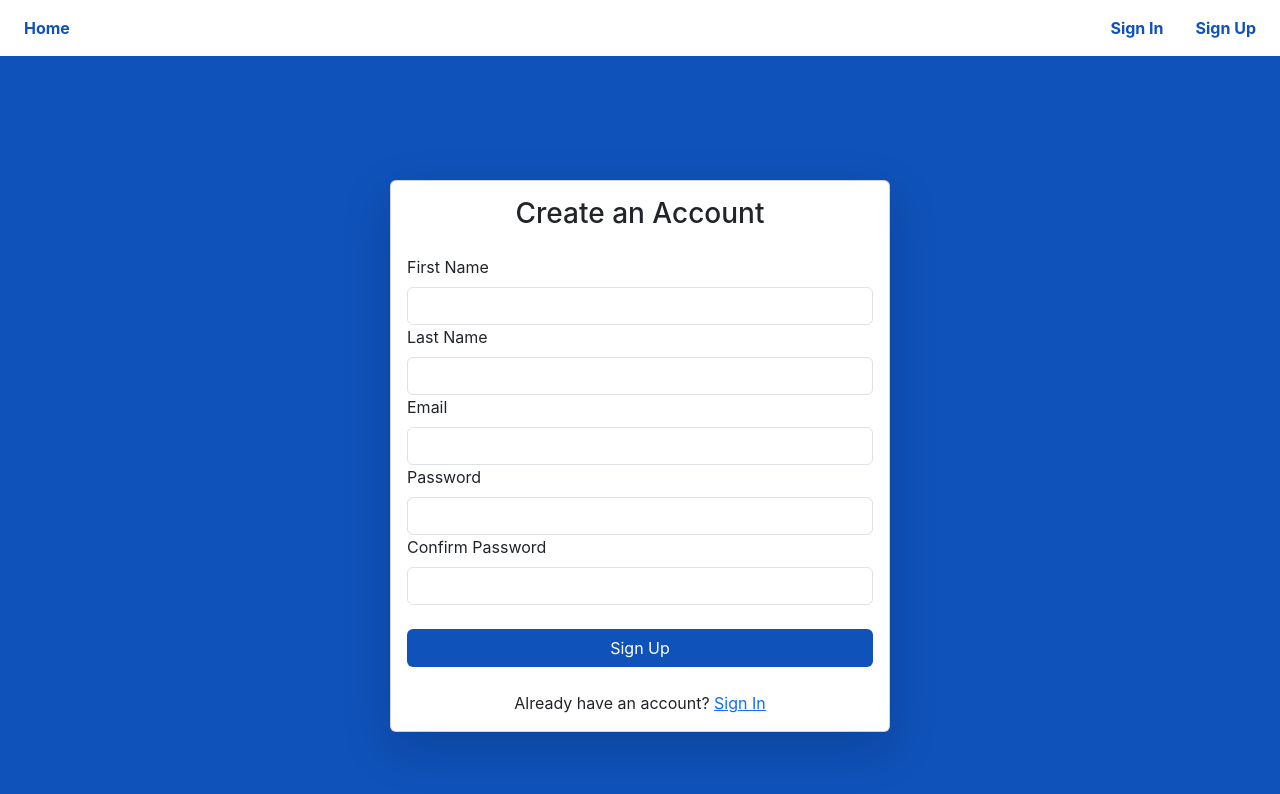
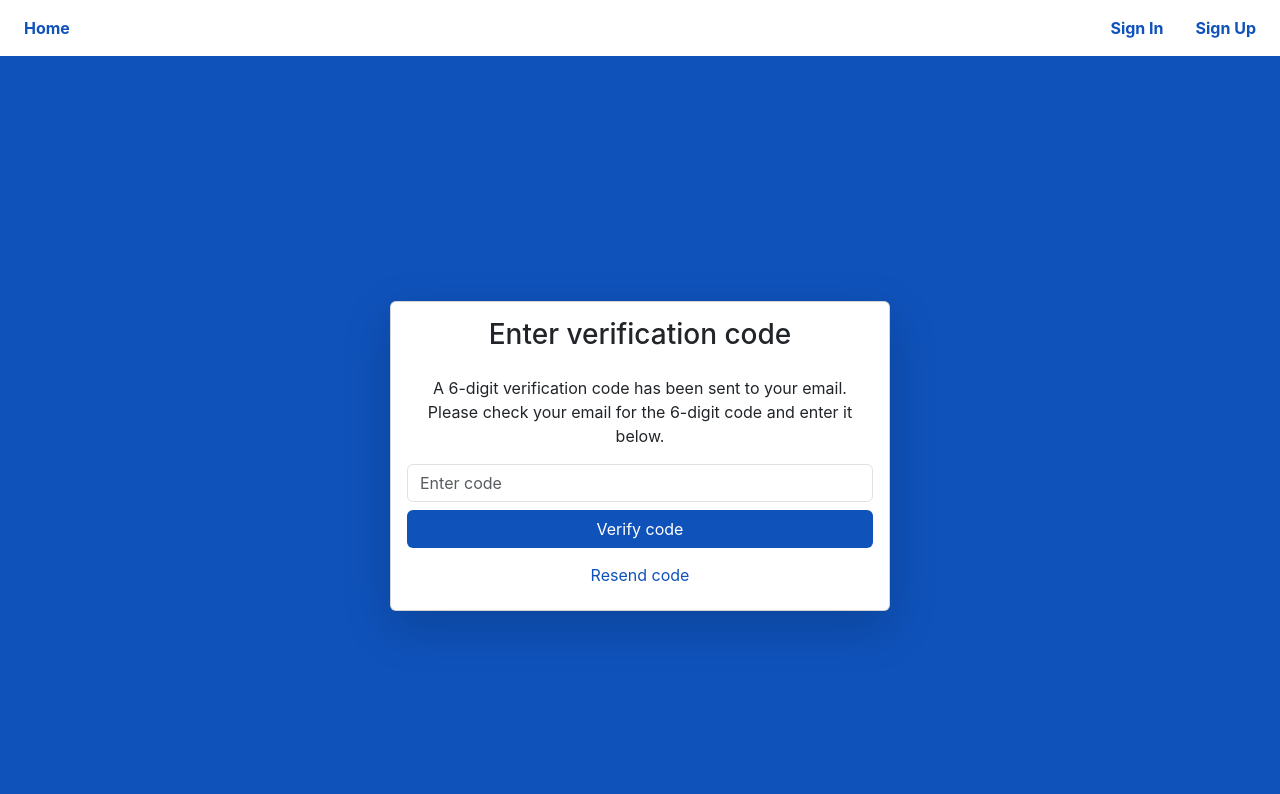
Before and after one commit to Bruhdus/motorix, a React (Create React App) app: page /signup in a window 1280 px wide. Shown: the top 794 px of the page. Built offline with nearby package versions, Linux system fonts and the light colour scheme; no server answers.

Commit message:
Found a slight issue with the toast in the profile page. Working on the sign up page trying to link all the cloud functions with the sign up page. Worked on the toast but still not working. It opens and closes once and then it cant be opened again.

```diff
--- a/src/components/Profile.jsx
+++ b/src/components/Profile.jsx
@@ -144,6 +144,7 @@ const ProfilePage = () => {
             <Toast className="bg-success" aria-live="assertive" aria-atomic="true" style={{ color: 'white', position: 'fixed', bottom: '20px', right: '20px', zIndex: '1000', wordWrap: 'break-word' }} show={showSuccessToast} onClose={() => setShowSuccessToast(false)}>
                 <div className="d-flex">
                     <Toast.Body>Password successfully updated! 👍</Toast.Body>
+                    {/* I think this close button does not work */}
                     <button type="button" className="btn-close me-2 m-auto" aria-label="Close"></button>
                 </div>
             </Toast>
--- a/src/components/SignUp.jsx
+++ b/src/components/SignUp.jsx
@@ -4,7 +4,7 @@ import { FirebaseError } from 'firebase/app';
 import { useNavigate } from 'react-router-dom';
 import { primaryColor, primaryButton } from '../style/AppStyle';
 import { addUser } from "../firebase/database/FirestoreFunctions";
-import { Spinner, Alert, Modal } from 'react-bootstrap';
+import { Spinner, Alert, Toast } from 'react-bootstrap';
 import axios from 'axios';
 
 
@@ -19,8 +19,9 @@ const SignUp = () => {
 
     const [errorMessage, setErrorMessage] = useState('');
     const [loading, setLoading] = useState(false);
-    const [showEnterCodeCard, setShowEnterCodeCard] = useState(false);
+    const [showEnterCodeCard, setShowEnterCodeCard] = useState(true);
     const [sixDigitInput, setSixDigitInput] = useState('');
+    const [showCodeResentToast, setShowCodeResentToast] = useState(false);
 
 
     useEffect(() => {
@@ -42,14 +43,16 @@ const SignUp = () => {
         return isValid
     }
 
-    const handleSendCode = async (event) => {
+    const handleResendCode = async (event) => {
         event.preventDefault()
         try {
             setErrorMessage("")
-            const response = await axios.get(`${process.env.REACT_APP_SERVER_URL}/sendMail?email=${email}`)
-            if (response.status === 200) {
-                // show toast or alert that verificication code has been resent
-            }
+            //const response = await axios.get(`${process.env.REACT_APP_SERVER_URL}/sendMail?email=${email}`)
+            // if (response.status === 200) {
+            //     // show toast or alert that verificication code has been resent
+            //     setShowCodeResentToast(true);
+            // }
+            setShowCodeResentToast(true);
         } catch (error) {
 
         }
@@ -70,6 +73,10 @@ const SignUp = () => {
         }
         setLoading(false)
     }
+
+    const handleToastClose = () => {
+        setShowCodeResentToast(false);
+    };
 
 
     const handleSignUpSubmit = async (event) => {
@@ -102,6 +109,7 @@ const SignUp = () => {
         }}>
             {showEnterCodeCard ?
                 <div className="card shadow-lg" style={{ maxWidth: '500px', width: '100%' }}>
+                    <>
                         <div className="card-body">
                             <h3 className="card-title text-center mb-4">Enter verification code</h3>
                             {errorMessage && (
@@ -124,8 +132,17 @@ const SignUp = () => {
                                     </button>
                                 </div>
                             </form>
-                        <button style={{ color: primaryColor }} className="btn mt-2">Resend code</button>
+                            <button style={{ color: primaryColor }} className="btn mt-2" onClick={handleResendCode}>Resend code</button>
                         </div>
+                        <div className="position-fixed bottom-0 end-0 p-3" >
+                            <Toast aria-live="assertive" aria-atomic="true" show={showCodeResentToast} onClose={handleToastClose}>
+                                <div className="d-flex">
+                                    <Toast.Body>Verification code resent 🙂</Toast.Body>
+                                    <button type="button" className="btn-close me-2 m-auto" data-bs-dismiss="toast" aria-label="Close"></button>
+                                </div>
+                            </Toast>
+                        </div>
+                    </>
                 </div>
                 :
                 <div className="card shadow-lg" style={{ maxWidth: '500px', width: '100%' }}>
```
Also changed, not shown: 1 other file (tests, documents, lock files or other folders). Lines whose indentation alone changed are shown as unchanged.
